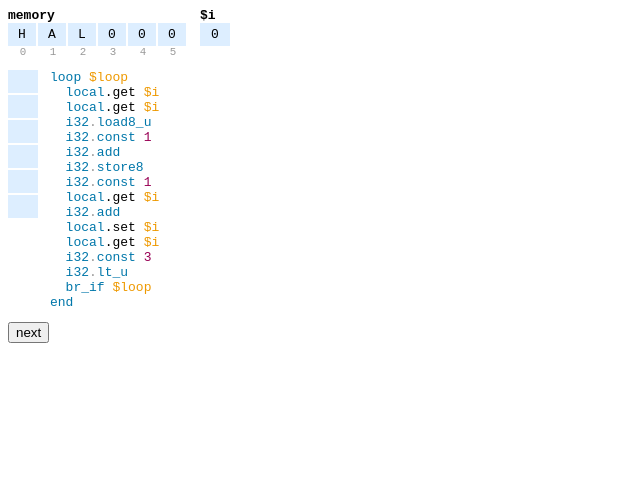
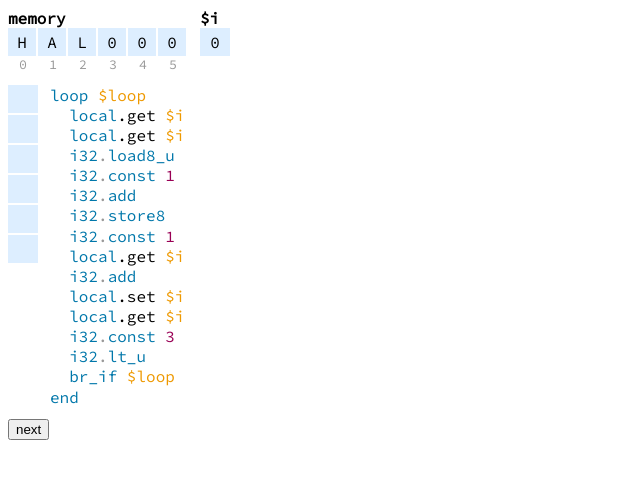
Before and after one commit to aoneill01/wasm-slide, a plain HTML site: page index.html in a window 1280 px wide. Shown: the whole page, without its empty margins (0-640 px from the left). Drawn offline with Linux system fonts and the light colour scheme.

Commit message:
Tweak styling

```diff
--- a/index.html
+++ b/index.html
@@ -6,6 +6,7 @@
     <meta name="viewport" content="width=device-width, initial-scale=1.0">
     <meta http-equiv="X-UA-Compatible" content="ie=edge">
     <title>WASM Slide</title>
+    <link href="https://fonts.googleapis.com/css?family=Source+Code+Pro&display=swap" rel="stylesheet">
     <style>
         :root {
             --cell-bg-color: #def;
@@ -14,12 +15,13 @@
 
         #layout {
             display: grid;
-            font-family: monospace;
+            font-family: 'Source Code Pro', monospace;
             grid-column-gap: 12px;
             grid-row-gap: 12px;
             grid-template-columns: auto auto 1fr;
             grid-template-rows: auto auto 1fr;
             position: relative;
+            width: -moz-fit-content;
             width: fit-content;
         }
 
@@ -84,11 +86,12 @@
             display: grid;
             grid-column-start: 2;
             grid-column-end: 4;
-            grid-column-gap: 8px;
+            grid-column-gap: 12px;
             grid-template-columns: auto, 1fr;
         }
 
         pre {
+            font-family: 'Source Code Pro', monospace;
             margin: 0;
         }
 
```
